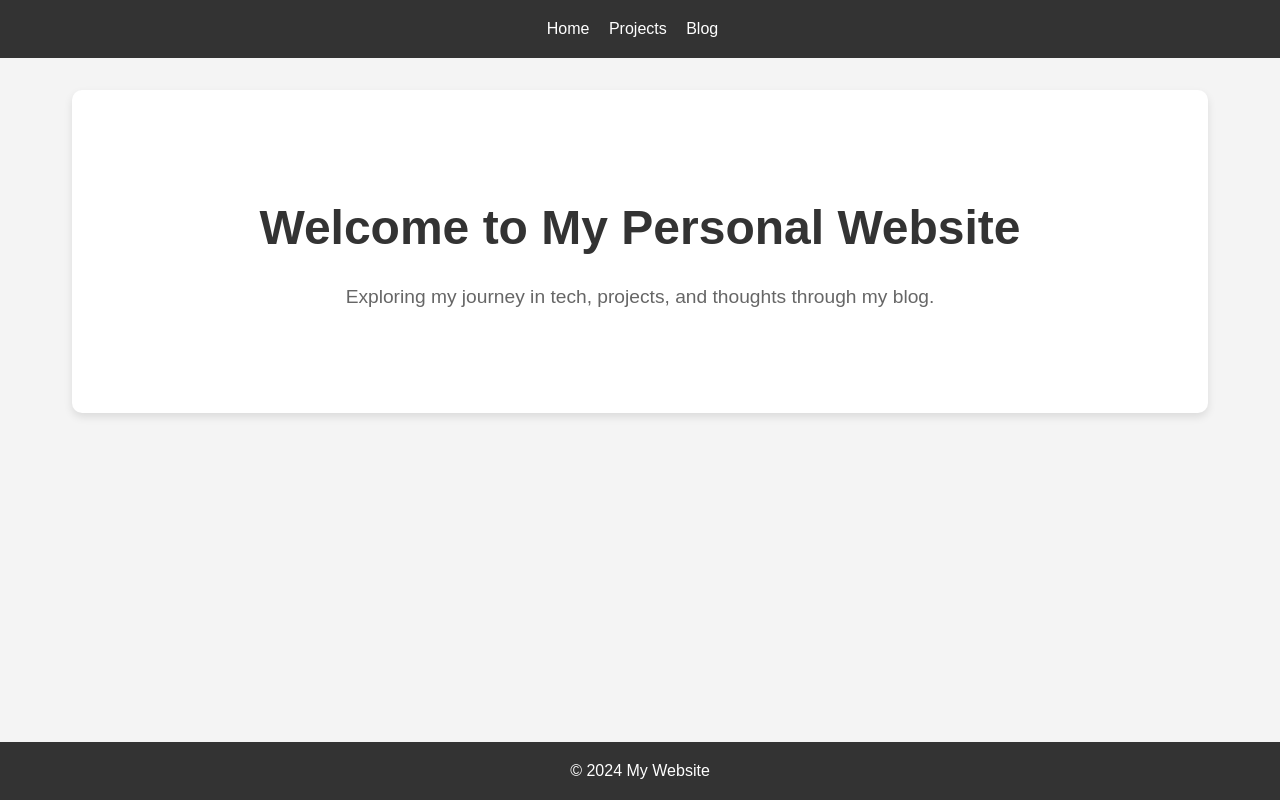
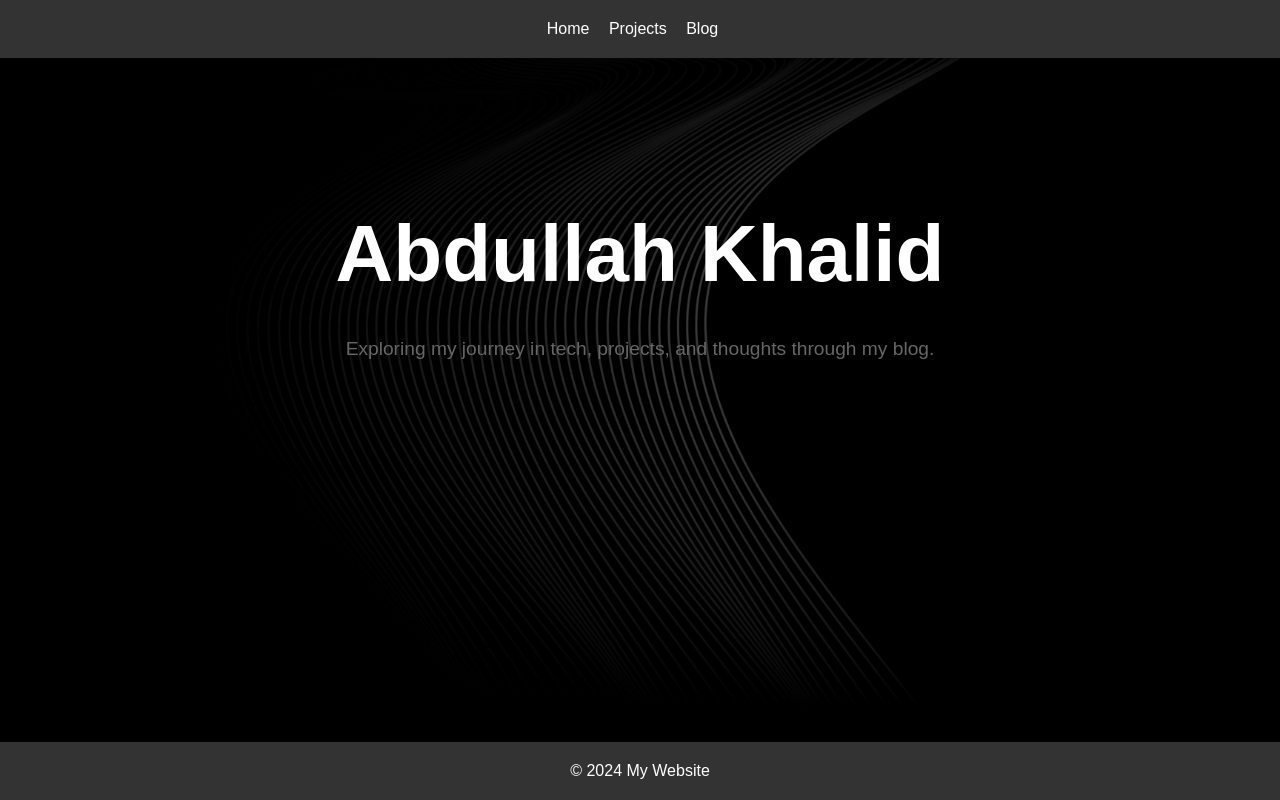
Before and after one commit to AbdullahKhalid786/Personal-Webapp, a Django app: page / in a window 1280 px wide. Run offline with Django 5.2, Linux system fonts and the light colour scheme; some libraries are stand-ins or nearby versions.

Commit message:
ADDED LATEX

```diff
--- a/PersonalWebsite/personal_website/settings.py
+++ b/PersonalWebsite/personal_website/settings.py
@@ -11,6 +11,7 @@ https://docs.djangoproject.com/en/5.1/ref/settings/
 """
 
 from pathlib import Path
+import os
 
 # Build paths inside the project like this: BASE_DIR / 'subdir'.
 BASE_DIR = Path(__file__).resolve().parent.parent
@@ -38,6 +39,7 @@ INSTALLED_APPS = [
     'django.contrib.messages',
     'django.contrib.staticfiles',
     'webapp',
+    'markdownx',
 ]
 
 MIDDLEWARE = [
@@ -55,7 +57,7 @@ ROOT_URLCONF = 'personal_website.urls'
 TEMPLATES = [
     {
         'BACKEND': 'django.template.backends.django.DjangoTemplates',
-        'DIRS': [],
+        'DIRS': [os.path.join(BASE_DIR, 'templates')],
         'APP_DIRS': True,
         'OPTIONS': {
             'context_processors': [
--- a/PersonalWebsite/webapp/models.py
+++ b/PersonalWebsite/webapp/models.py
@@ -14,7 +14,7 @@ class Project(models.Model):
 class BlogPost(models.Model):
     title = models.CharField(max_length=200)  # Blog post title
     summary = models.TextField()  # Short summary for the blog post
-    content = models.TextField()  # Full blog content
+    content = models.TextField(default='')  # Full blog content
     created_at = models.DateTimeField(auto_now_add=True)  # Timestamp for when the post was created
     updated_at = models.DateTimeField(auto_now=True)  # Timestamp for when the post was last updated
 
--- a/PersonalWebsite/webapp/static/css/style.css
+++ b/PersonalWebsite/webapp/static/css/style.css
@@ -8,11 +8,19 @@
 }
 
 body {
+    background-image: url("abstract-lines-dark-4k-mg-1920x1080.jpg");
+
+
+    /* Create the parallax scrolling effect */
+    background-attachment: fixed;
+    background-position: center;
+    background-repeat: no-repeat;
+    background-size: cover;
     font-family: 'Arial', sans-serif;
-    color: #333;
-    background-color: #f4f4f4;
+    color: #fffffff9;
     line-height: 1.6;
     margin: 0;
+    height: 100vh;
 }
 
 /* Layout */
@@ -42,20 +50,21 @@ main {
     padding: 2rem;
     max-width: 1200px;
     margin: auto;
+    background-color: rgba(0, 255, 255, 0);
 }
 
 /* Hero Section (Home Page) */
 .hero {
     text-align: center;
     padding: 100px 20px;
-    background-color: #fff;
+    background-color: #03001500;
     border-radius: 10px;
     box-shadow: 0 4px 8px rgba(0, 0, 0, 0.1);
 }
 
 .hero h1 {
-    font-size: 3rem;
-    color: #333;
+    font-size: 500%;
+    color: #ffffff;
 }
 
 .hero p {
@@ -70,11 +79,12 @@ main {
 }
 
 .projects ul li {
-    background-color: #fff;
-    margin-bottom: 15px;
-    padding: 20px;
-    border-radius: 5px;
+    background-color: hsla(0, 0%, 100%, 0);
     box-shadow: 0 2px 5px rgba(0, 0, 0, 0.1);
+}
+
+.projects h1 {
+    font-size: 2.2rem;
 }
 
 .projects ul li h2 {
@@ -108,6 +118,17 @@ main {
     color: #555;
 }
 
+/* Add this to your CSS file */
+.content {
+    padding: 20px;
+    font-size: 1.1em;
+    line-height: 1.6;
+    background-color: rgba(255, 255, 255, 0.8);
+    border-radius: 8px;
+    box-shadow: 0 2px 4px rgba(0, 0, 0, 0.1);
+}
+
+
 /* Footer */
 footer {
     text-align: center;
--- a/PersonalWebsite/webapp/templates/base.html
+++ b/PersonalWebsite/webapp/templates/base.html
@@ -7,6 +7,9 @@
     <title>{% block title %}My Website{% endblock %}</title>
     {% load static %}
     <link rel="stylesheet" href="{% static 'css/style.css' %}">
+    <script type="text/javascript" id="MathJax-script" async
+    src="https://cdn.jsdelivr.net/npm/mathjax@3.0.0/es5/tex-mml-chtml.js">
+    </script>
 </head>
 <body>
 
@@ -21,6 +24,7 @@
         </nav>
     </header>
 
+
     <!-- Content -->
     <main>
         {% block content %}
--- a/PersonalWebsite/webapp/templates/blog/blog_post_detail.html
+++ b/PersonalWebsite/webapp/templates/blog/blog_post_detail.html
@@ -1,5 +1,6 @@
 <!-- blog_post_detail.html -->
 {% extends 'base.html' %}
+
 
 {% block title %}{{ post.title }}{% endblock %}
 
@@ -7,6 +8,6 @@
     <section class="blog-post-detail">
         <h1>{{ post.title }}</h1>
         <p>Published on {{ post.created_at }}</p>
-        <article>{{ post.content }}</article>
+        <p>{{ post.content}}</p>
     </section>
 {% endblock %}
--- a/PersonalWebsite/webapp/templates/home/home.html
+++ b/PersonalWebsite/webapp/templates/home/home.html
@@ -5,7 +5,7 @@
 
 {% block content %}
     <section class="hero">
-        <h1>Welcome to My Personal Website</h1>
+        <h1>Abdullah Khalid</h1>
         <p>Exploring my journey in tech, projects, and thoughts through my blog.</p>
     </section>
 {% endblock %}
--- a/PersonalWebsite/webapp/templates/projects/projects.html
+++ b/PersonalWebsite/webapp/templates/projects/projects.html
@@ -5,7 +5,7 @@
 
 {% block content %}
     <section class="projects">
-        <h1>My Projects</h1>
+        <h1>Projects</h1>
         <ul>
             {% for project in projects %}
                 <li>
--- /dev/null
+++ b/PersonalWebsite/webapp/templates/test_template.html
@@ -0,0 +1,4 @@
+<!-- test_template.html -->
+{% load markdownx %}
+<h1>Test MarkdownX</h1>
+<p>{{ "Hello, **world**!" | markdownx }}</p>
--- a/PersonalWebsite/webapp/urls.py
+++ b/PersonalWebsite/webapp/urls.py
@@ -6,6 +6,6 @@ urlpatterns = [
     path('', views.home, name='home'),
     path('projects/', views.projects, name='projects'),
     path('blog/', views.blog, name='blog'),
-        path('blog/<int:post_id>/', views.blog_post_detail, name='blog_post_detail'),
-
+    path('blog/<int:post_id>/', views.blog_post_detail, name='blog_post_detail'),
+    path('test/', views.test_view, name='test_view')
 ]
--- a/PersonalWebsite/webapp/views.py
+++ b/PersonalWebsite/webapp/views.py
@@ -23,3 +23,7 @@ def blog_post_detail(request, post_id):
     post = BlogPost.objects.get(id=post_id)  # Get the blog post by its ID
     context = {'post': post}
     return render(request, 'blog/blog_post_detail.html', context)
+
+
+def test_view(request):
+    return render(request, 'test_template.html')
```
Also changed, not shown: PersonalWebsite/db.sqlite3, PersonalWebsite/webapp/migrations/0002_remove_blogpost_content_blogpost_text.py (added), PersonalWebsite/webapp/migrations/0003_remove_blogpost_text_blogpost_content.py (added), PersonalWebsite/webapp/static/css/abstract-lines-dark-4k-mg-1920x1080.jpg (added), PersonalWebsite/webapp/static/css/download.jpeg (added).
